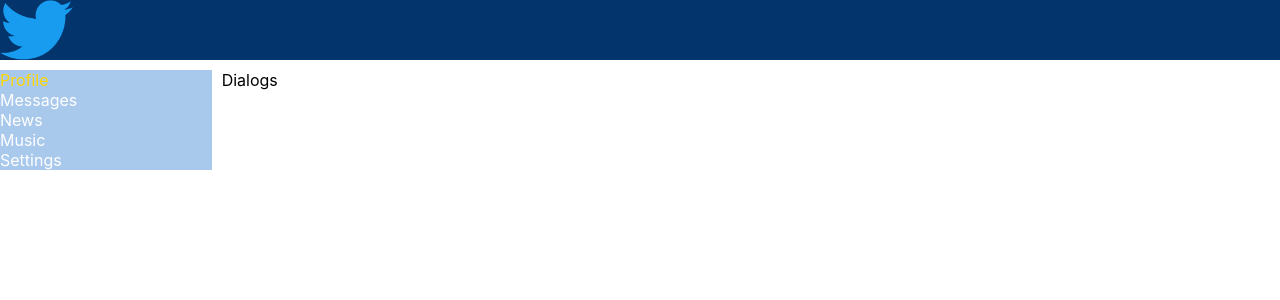
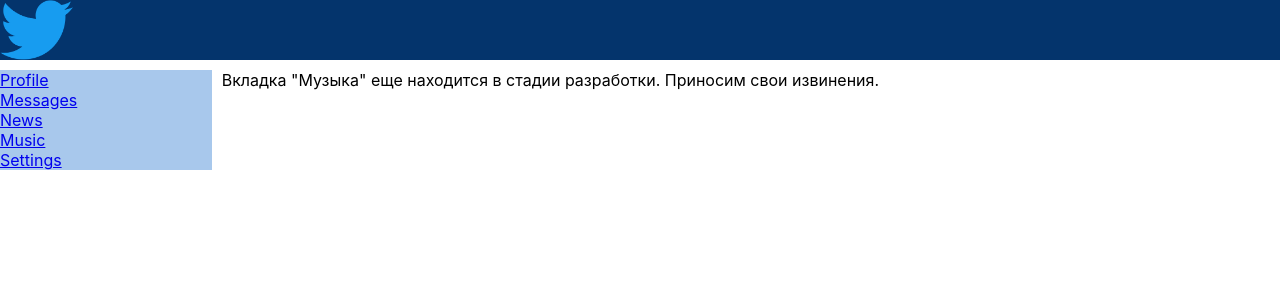
Before and after one commit to myakininayu/react-social-network, a React (Create React App) app: page /music in a window 1280 px wide. Shown: the top 300 px of the page. Built offline with nearby package versions, Linux system fonts and the light colour scheme.

Commit message:
19.Added routing. Created empty News, Music and Settings components

```diff
--- a/package.json
+++ b/package.json
@@ -8,6 +8,7 @@
     "@testing-library/user-event": "^13.5.0",
     "react": "^18.2.0",
     "react-dom": "^18.2.0",
+    "react-router-dom": "^6.14.2",
     "react-scripts": "5.0.1",
     "web-vitals": "^2.1.4"
   },
--- a/src/App.js
+++ b/src/App.js
@@ -1,17 +1,28 @@
 import './App.css';
+import {BrowserRouter, Routes, Route} from "react-router-dom";
 import Header from './components/Header/Header';
 import Navbar from './components/Navbar/Navbar';
 import Profile from './components/Profile/Profile';
 import Dialogs from './components/Dialogs/Dialogs';
+import News from './components/News/News';
+import Music from './components/Music/Music';
+import Settings from './components/Settings/Settings';
 
 const App = () => {
   return (
     <div className='app-wrapper'>
       <Header />
       <Navbar />
-      { /* <Profile /> */}
       <div className='app-wrapper-content'>
-        <Dialogs />
+        <BrowserRouter>
+          <Routes>
+            <Route path="/profile" element={<Profile />} />
+            <Route path="/dialogs" element={<Dialogs />} />
+            <Route path="/news" element={<News />} />
+            <Route path="/music" element={<Music />} />
+            <Route path="/settings" element={<Settings />} />
+          </Routes>
+        </BrowserRouter>
       </div>
     </div>
   );
--- /dev/null
+++ b/src/components/Music/Music.jsx
@@ -0,0 +1,11 @@
+import style from './Music.module.css'
+
+const Music = () => {
+    return (
+        <div>
+            Вкладка "Музыка" еще находится в стадии разработки. Приносим свои извинения.
+        </div>
+    );
+}
+
+export default Music;
--- a/src/components/Navbar/Navbar.jsx
+++ b/src/components/Navbar/Navbar.jsx
@@ -4,19 +4,19 @@
     return (
         <nav className={style.nav}>
             <div className={`${style.item} ${style.active}`}>
-                <a>Profile</a>
+                <a href='/profile'>Profile</a>
             </div>
             <div className={style.item}>
-                <a>Messages</a>
+                <a href='/dialogs'>Messages</a>
             </div>
             <div className={style.item}>
-                <a>News</a>
+                <a href='/news'>News</a>
             </div>
             <div className={style.item}>
-                <a>Music</a>
+                <a href='/music'>Music</a>
             </div>
             <div className={style.item}>
-                <a>Settings</a>
+                <a href='/settings'>Settings</a>
             </div>
         </nav>
     );
--- /dev/null
+++ b/src/components/News/News.jsx
@@ -0,0 +1,11 @@
+import style from './News.module.css'
+
+const News = () => {
+    return (
+        <div>
+            Вкладка "Новости" еще находится в стадии разработки. Приносим свои извинения.
+        </div>
+    );
+}
+
+export default News;
--- /dev/null
+++ b/src/components/Settings/Settings.jsx
@@ -0,0 +1,11 @@
+import style from './Settings.module.css'
+
+const Settings = () => {
+    return (
+        <div>
+            Вкладка "Настройки" еще находится в стадии разработки. Приносим свои извинения.
+        </div>
+    );
+}
+
+export default Settings;
```
Also changed, not shown: src/components/Music/Music.module.css (added), src/components/News/News.module.css (added), src/components/Settings/Settings.module.css (added), 1 other file (tests, documents, lock files or other folders).
